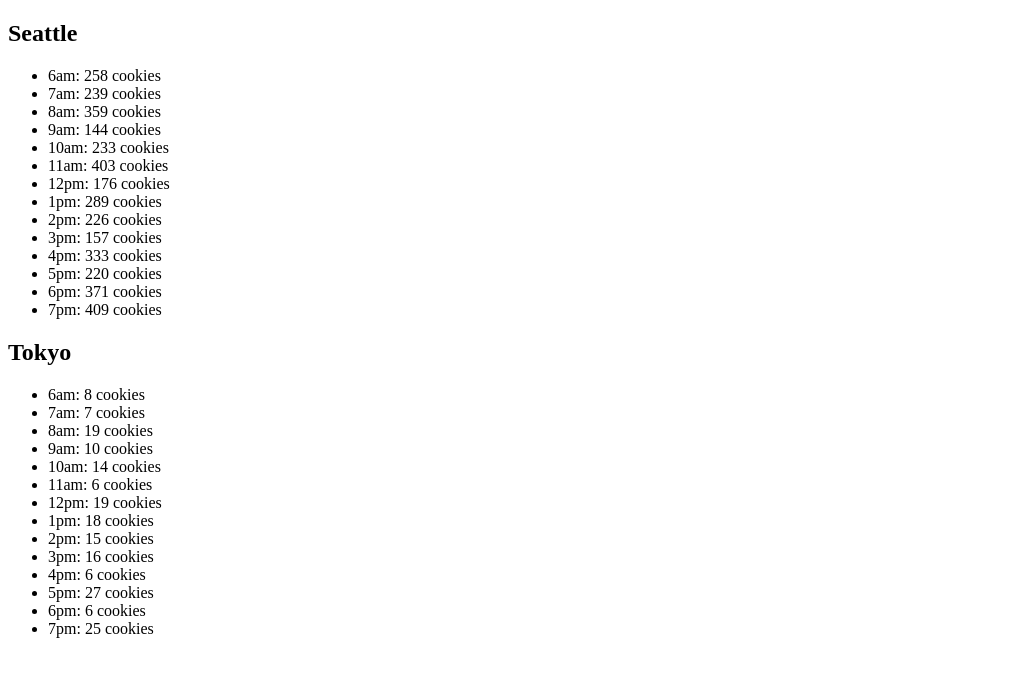
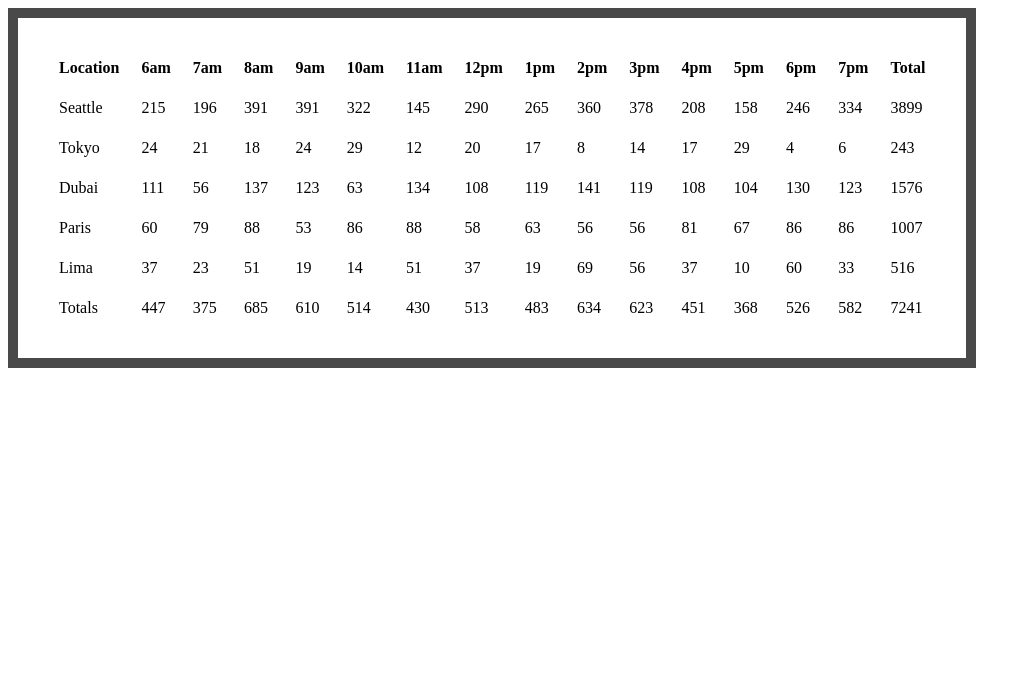
Before and after one commit to BigLu5/cookie-stand, a plain HTML site: page sales.html in a window 1280 px wide. Shown: the whole page, without its empty margins (0-1031 px from the left). Drawn offline with Linux system fonts and the light colour scheme.

Commit message:
add constructor

```diff
--- a/app.js
+++ b/app.js
@@ -1,4 +1,4 @@
-const hours = [
+const serviceHours = [
   "6am",
   "7am",
   "8am",
@@ -15,99 +15,155 @@ const hours = [
   "7pm",
 ];
 
-// give a random number between two numbers
-function randomNumber(min, max) {
-  return Math.floor(Math.random() * (max - min + 1)) + min;
+const salesDataArray = [
+  {
+    storeLocation: "Seattle",
+    minCustomer: 23,
+    maxCustomer: 65,
+    avgCookiesPerCustomer: 6.3,
+  },
+
+  {
+    storeLocation: "Tokyo",
+    minCustomer: 3,
+    maxCustomer: 24,
+    avgCookiesPerCustomer: 1.2,
+  },
+
+  {
+    storeLocation: "Dubai",
+    minCustomer: 11,
+    maxCustomer: 38,
+    avgCookiesPerCustomer: 3.7,
+  },
+
+  {
+    storeLocation: "Paris",
+    minCustomer: 20,
+    maxCustomer: 38,
+    avgCookiesPerCustomer: 2.3,
+  },
+
+  {
+    storeLocation: "Lima",
+    minCustomer: 2,
+    maxCustomer: 16,
+    avgCookiesPerCustomer: 4.6,
+  },
+];
+
+function City(loc, minCustomer, maxCustomer, avgCookiesPerCustomer) {
+  this.loc = loc;
+  this.minCustomer = minCustomer;
+  this.maxCustomer = maxCustomer;
+  this.avgCookiesPerCustomer = avgCookiesPerCustomer;
+  this.cookieSales = [];
+  this.totalSales = 0;
 }
 
-// create our first shop
-const seattle = {
-  location: "Seattle",
-  minCust: 23,
-  maxCust: 65,
-  avgCookiesPerCust: 6.3,
-  customersPerHour: [],
-  cookiesPerHour: [],
-  totalCookieSold: 0,
-  calculateSales: function () {
-    for (let i = 0; i < hours.length; i++) {
-      // get the number of customers for this hour
-      const hourCustomers = randomNumber(this.minCust, this.maxCust);
-      this.customersPerHour.push(hourCustomers);
+City.prototype.randomNumGen = function () {
+  for (let i = 0; i < serviceHours.length; i++) {
+    let randomCustomer = Math.floor(
+      Math.random() * (this.maxCustomer - this.minCustomer + 1) +
+        this.minCustomer
+    );
 
-      // get the number of cookies sold this hour
-      const hourCookiesSold = Math.floor(
-        hourCustomers * this.avgCookiesPerCust
-      );
-      this.cookiesPerHour.push(hourCookiesSold);
+    let cookiesSold = Math.ceil(randomCustomer * this.avgCookiesPerCustomer);
 
-      // increase the total cookies by adding this hours sales to it
-      this.totalCookieSold = this.totalCookieSold + hourCookiesSold;
-      console.log(this.totalCookieSold);
-    }
-  },
+    this.cookieSales[i] = cookiesSold;
+
+    this.totalSales += cookiesSold;
+  }
 };
 
-const tokyo = {
-  location: "Tokyo",
-  minCust: 3,
-  maxCust: 24,
-  avgCookiesPerCust: 1.2,
-  customersPerHour: [],
-  cookiesPerHour: [],
-  totalCookieSold: 0,
-  calculateSales: function () {
-    for (let i = 0; i < hours.length; i++) {
-      // get the number of customers for this hour
-      const hourCustomers = randomNumber(this.minCust, this.maxCust);
-      this.customersPerHour.push(hourCustomers);
+City.prototype.displayOnPage = function () {
+  this.randomNumGen();
 
-      // get the number of cookies sold this hour
-      const hourCookiesSold = Math.floor(
-        hourCustomers * this.avgCookiesPerCust
-      );
-      this.cookiesPerHour.push(hourCookiesSold);
+  let tr = document.createElement("tr");
+  let thBefore = document.createElement("td");
+  thBefore.textContent = this.loc;
+  tr.appendChild(thBefore);
 
-      // increase the total cookies by adding this hours sales to it
-      this.totalCookieSold = this.totalCookieSold + hourCookiesSold;
-    }
-  },
+  this.cookieSales.forEach((element) => {
+    let th = document.createElement("td");
+    th.textContent = element;
+    tr.appendChild(th);
+  });
+
+  let thTotal = document.createElement("td");
+  thTotal.textContent = this.totalSales;
+  tr.appendChild(thTotal);
+
+  documentTable.appendChild(tr);
 };
 
-seattle.calculateSales();
-tokyo.calculateSales();
+const documentTable = document.getElementById("salesTable");
 
-// get the element on the page with the id salesData
-const salesData = document.getElementById("salesData");
+function createTableHeader() {
+  let tr = document.createElement("tr");
 
-// add the title for the location
-const seattleH2 = document.createElement("h2");
-seattleH2.textContent = seattle.location;
-salesData.appendChild(seattleH2);
+  let thBefore = document.createElement("th");
+  thBefore.textContent = "Location";
+  tr.appendChild(thBefore);
 
-// create a list to show the cookies sold at each hour
-const seattleUl = document.createElement("ul");
-// loop through out data and for each item create an <li>
-for (let i = 0; i < hours.length; i++) {
-  const li = document.createElement("li");
-  li.textContent = `${hours[i]}: ${seattle.cookiesPerHour[i]} cookies`;
-  seattleUl.appendChild(li);
+  serviceHours.forEach((element) => {
+    let th = document.createElement("th");
+    th.textContent = element;
+    tr.appendChild(th);
+  });
+
+  let thTotal = document.createElement("th");
+  thTotal.textContent = "Total";
+  tr.appendChild(thTotal);
+
+  documentTable.appendChild(tr);
 }
 
-salesData.appendChild(seattleUl);
+function createTableFooter() {
+  let tr = document.createElement("tr");
 
-// add the title for the location
-const tokyoH2 = document.createElement("h2");
-tokyoH2.textContent = tokyo.location;
-salesData.appendChild(tokyoH2);
+  let thBefore = document.createElement("td");
+  thBefore.textContent = "Totals";
+  tr.appendChild(thBefore);
 
-// create a list to show the cookies sold at each hour
-const tokyoUl = document.createElement("ul");
-// loop through out data and for each item create an <li>
-for (let i = 0; i < hours.length; i++) {
-  const li = document.createElement("li");
-  li.textContent = `${hours[i]}: ${tokyo.cookiesPerHour[i]} cookies`;
-  tokyoUl.appendChild(li);
+  serviceHours.forEach((element, k) => {
+    let th = document.createElement("td");
+    th.textContent = totals[k];
+    tr.appendChild(th);
+  });
+
+  let thTotal = document.createElement("td");
+  thTotal.textContent = totals[serviceHours.length];
+  tr.appendChild(thTotal);
+
+  documentTable.appendChild(tr);
 }
 
-salesData.appendChild(tokyoUl);
+const totals = {};
+
+createTableHeader();
+
+for (let i = 0; i < salesDataArray.length; i++) {
+  const { storeLocation, minCustomer, maxCustomer, avgCookiesPerCustomer } =
+    salesDataArray[i];
+
+  const newCity = new City(
+    storeLocation,
+    minCustomer,
+    maxCustomer,
+    avgCookiesPerCustomer
+  );
+
+  //calculates total for each hour
+  newCity.displayOnPage();
+  newCity.cookieSales.forEach((e, j) => {
+    totals[j] === undefined ? (totals[j] = e) : (totals[j] += e);
+  });
+
+  //calculates grand total
+  totals[newCity.cookieSales.length] === undefined
+    ? (totals[newCity.cookieSales.length] = newCity.totalSales)
+    : (totals[newCity.cookieSales.length] += newCity.totalSales);
+}
+
+createTableFooter();
--- a/sales.html
+++ b/sales.html
@@ -2,12 +2,13 @@
 <html lang="en">
   <head>
     <meta charset="UTF-8" />
+    <meta http-equiv="X-UA-Compatible" content="IE=edge" />
     <meta name="viewport" content="width=device-width, initial-scale=1.0" />
-    <title>Cookie Sales</title>
-    <script src="./app.js" defer></script>
+    <title>Sales | Salmon Cookies</title>
+    <link rel="stylesheet" href="style.css" />
+    <script src="app.js" defer></script>
   </head>
-
   <body>
-    <div id="salesData"></div>
+    <table id="salesTable"></table>
   </body>
 </html>
--- /dev/null
+++ b/style.css
@@ -0,0 +1,5 @@
+table {
+  border: 10px solid rgb(74, 73, 73);
+  padding: 20px;
+  border-spacing: 20px;
+}
```
Also changed, not shown: index.html (+15 -2 lines), images/salmon.png (added), 1 other file.
